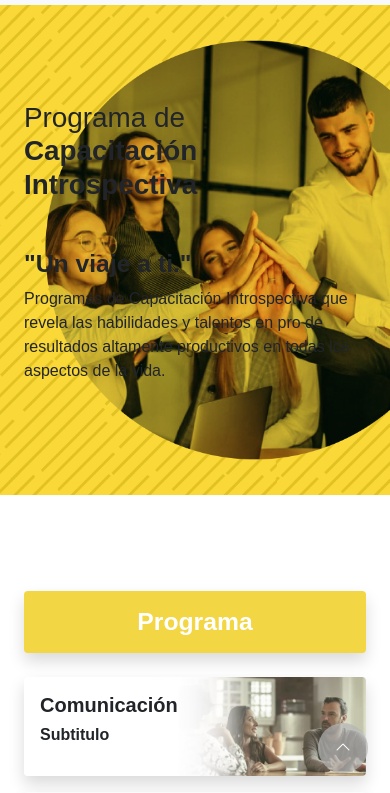
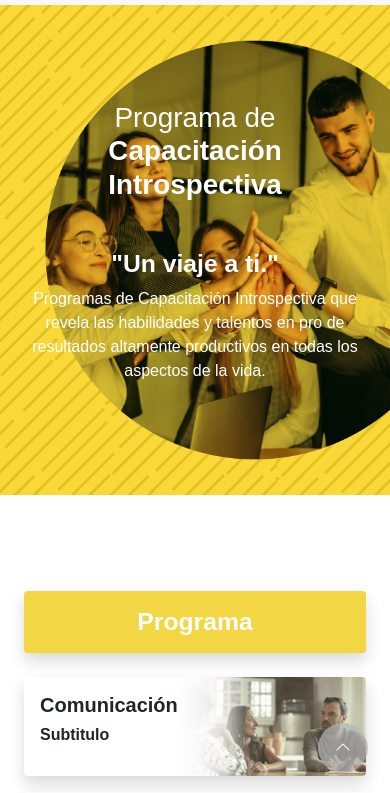
Before and after one commit to xarlieeebrown/fullness, a website: page index.html in a window 390 px wide. Shown: the part 51-844 px from the top of the page. Drawn offline with nearby package versions, Linux system fonts and the light colour scheme; a web font is replaced by a local one.

Commit message:
texto prinicipal

```diff
--- a/css/estilos.css
+++ b/css/estilos.css
@@ -82,6 +82,9 @@ height: auto;
     .textura{
         background-image: url(../img/movil.png);
     }
+    .texto{
+        color:#fff;
+    }
 
 
 }
--- a/index.html
+++ b/index.html
@@ -39,9 +39,9 @@
     <!--primera seccion-->
     <section class="container-fluid py-5  textura">
         <div class="container py-5">
-            <h1 class="fw-light mb-5">   Programa de  <br> <strong class="fw-bold"> Capacitación <br>  Introspectiva</strong>   </h1>
+            <h1 class="fw-light mb-5 text-center text-lg-start texto">   Programa de  <br> <strong class="fw-bold"> Capacitación <br>  Introspectiva</strong>   </h1>
             <div class="row row-cols-xs-1 row-cols-lg-2">
-                <div class="cols-xs-12 cols-lg-6">
+                <div class="cols-xs-12 cols-lg-6 texto text-center text-lg-start">
                     <h2>"Un viaje a ti." </h2>
                     <p> Programas de Capacitación Introspectiva que revela las habilidades y talentos en pro de resultados altamente productivos en todas los aspectos de la vida.</p>
                 </div>
```
